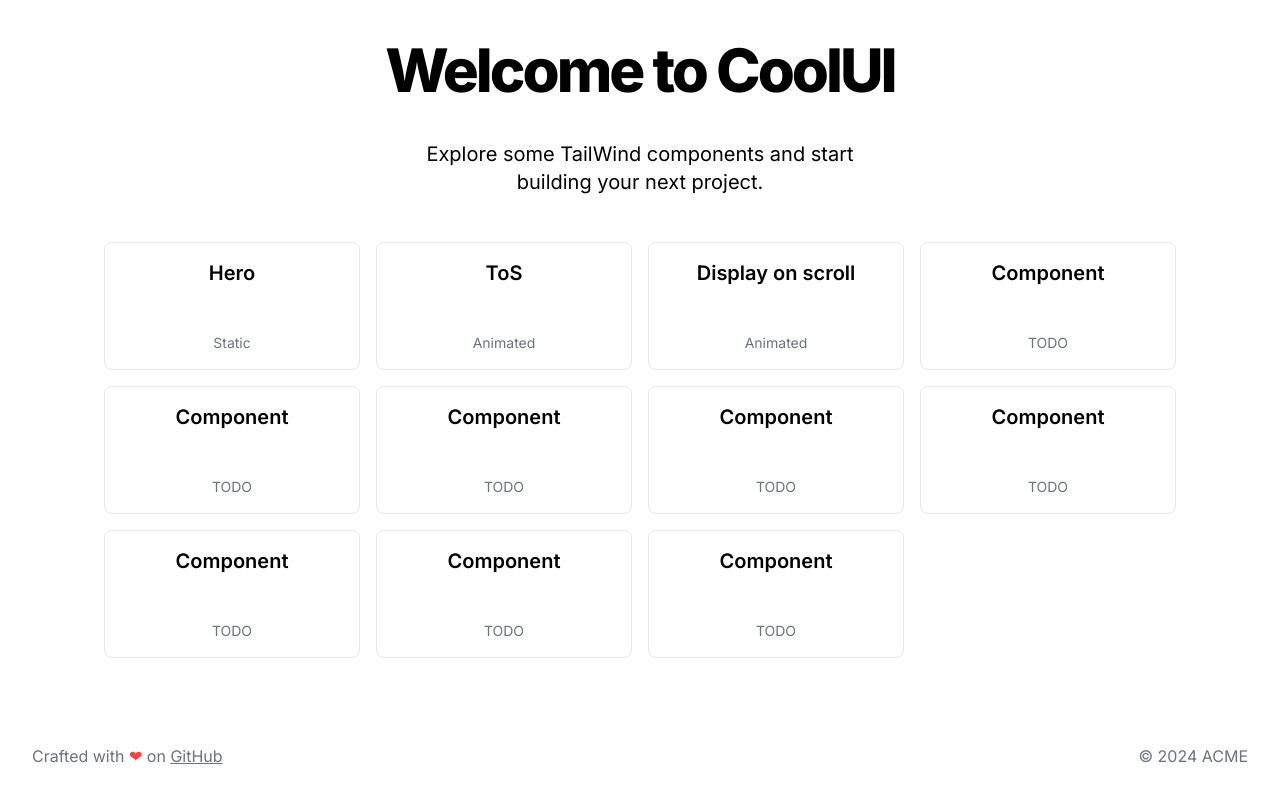
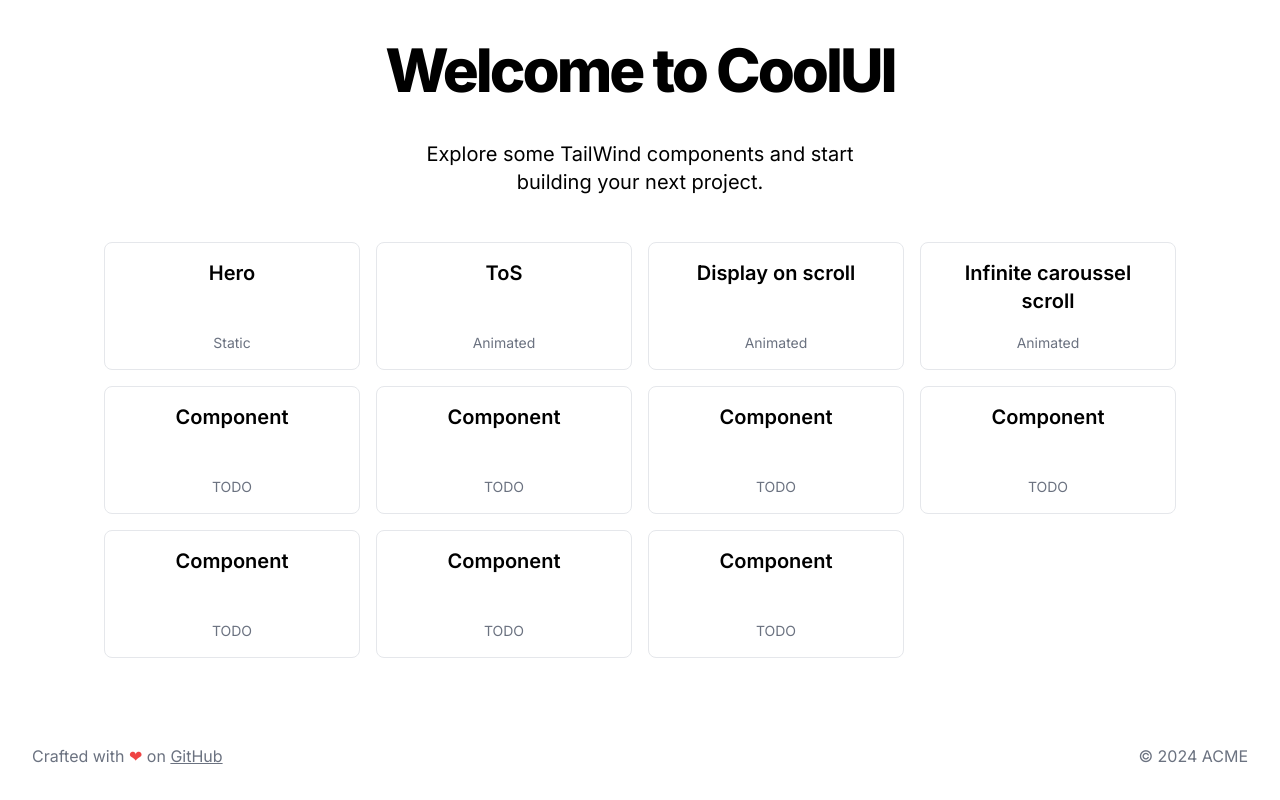
Before and after one commit to nazimboudeffa/coolui-nextjs-talwind, a Next.js app: page / in a window 1280 px wide. Built offline with nearby package versions, Linux system fonts and the light colour scheme.

Commit message:
Added infinite caroussel scroll

```diff
--- a/src/app/page.tsx
+++ b/src/app/page.tsx
@@ -23,9 +23,9 @@ export default function Home() {
     },
     {
       key: "3",
-      title: "Component",
-      description: "TODO",
-      href: "#",
+      title: "Infinite caroussel scroll",
+      description: "Animated",
+      href: "/infinite-caroussel",
     },
     {
       key : "4",
```
